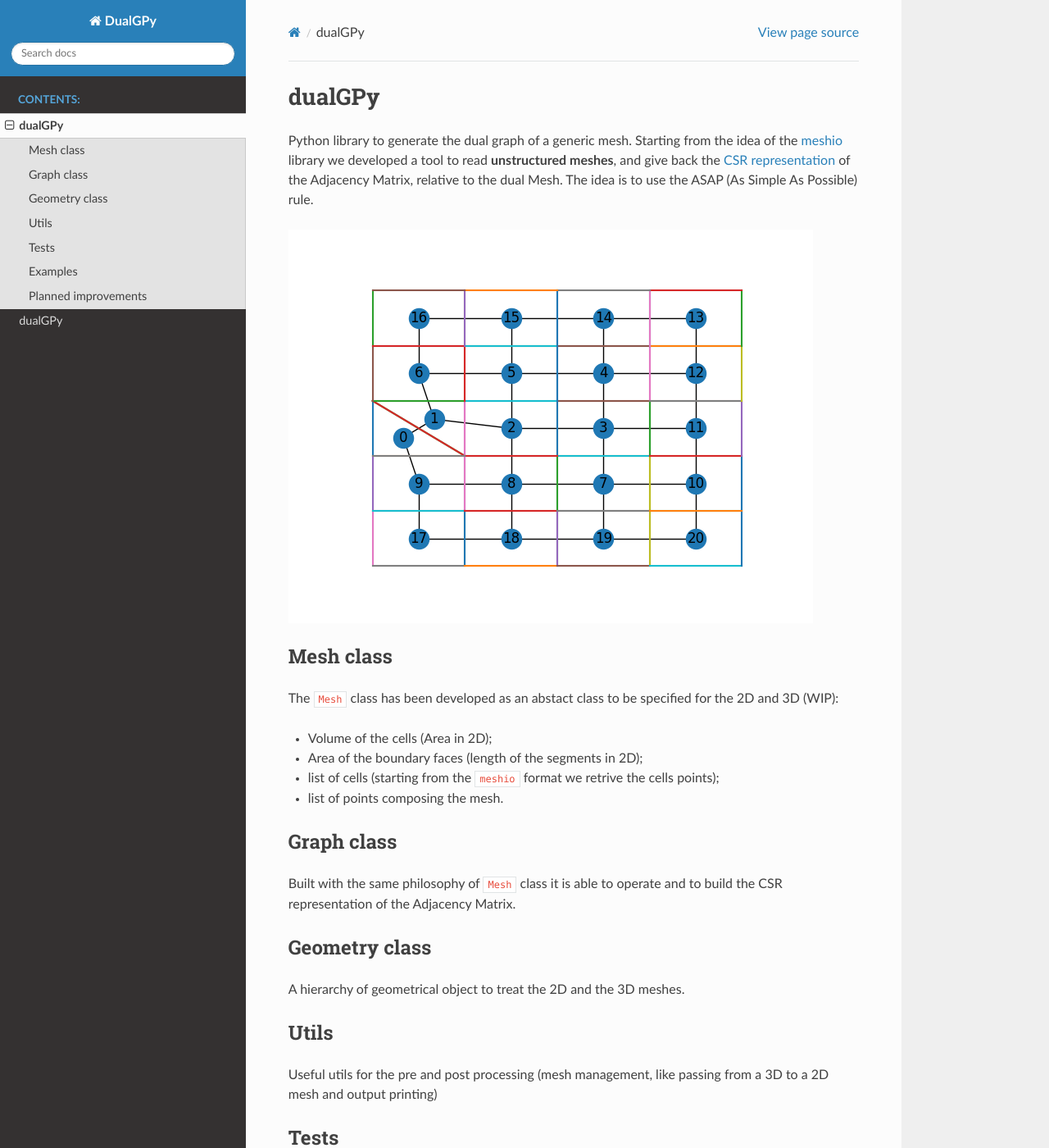
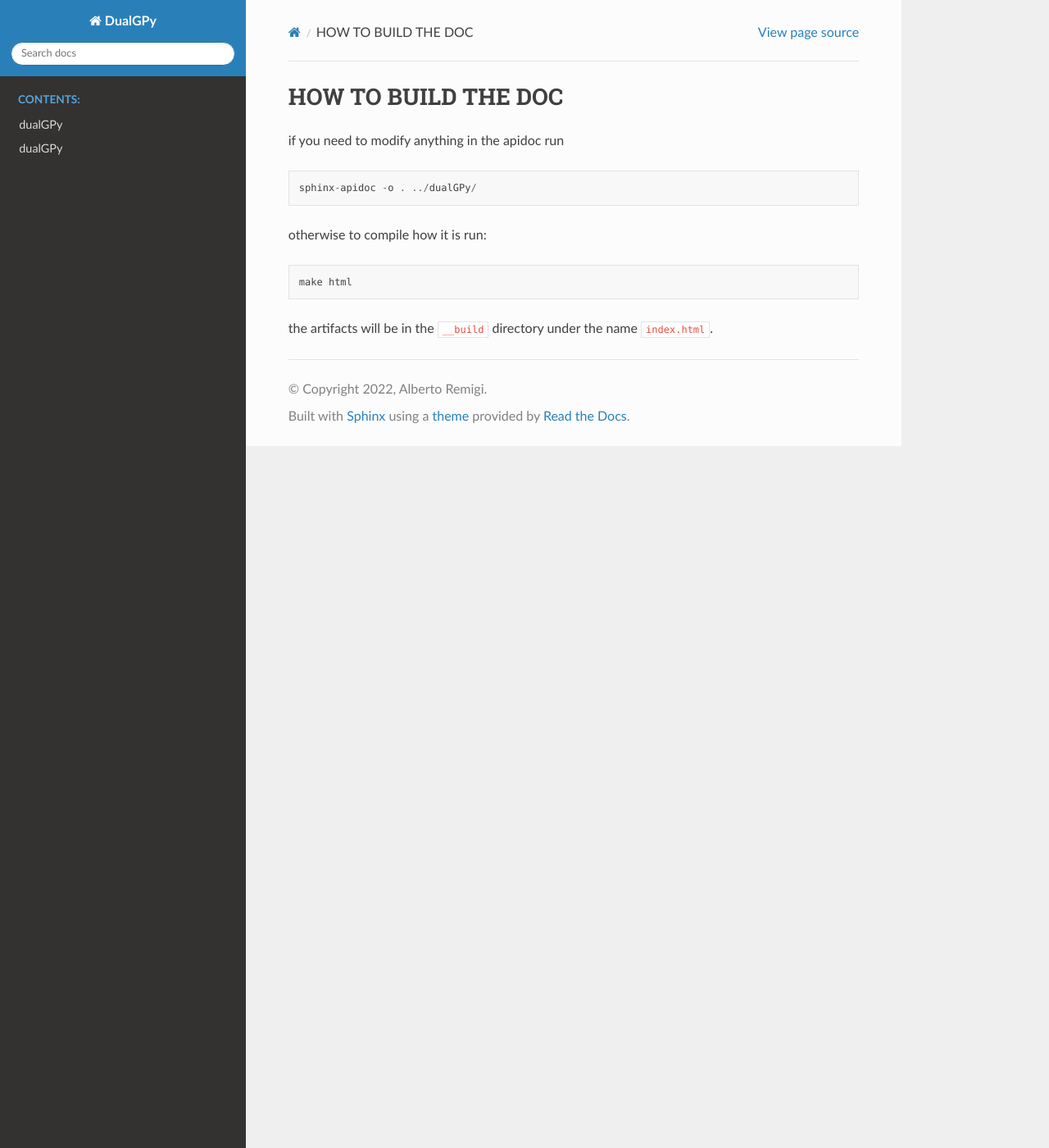
Before and after one commit to albiremo/dualGPy, a Sphinx documentation site: the page built from docs/README.md, in a window 1280 px wide and 1400 px high. Shown: the whole window at 82% size. Built offline with Sphinx 7.4.7 and the Read the Docs theme 2.0.0, drawn with Linux system fonts in a browser that asks for light colours; formulas are drawn with MathJax 3; some of the changed text lies outside the part shown.

Commit message:
modify the documentation

````diff
--- a/docs/README.md
+++ b/docs/README.md
@@ -1,37 +1,15 @@
-# dualGPy
-Python library to generate the dual graph of a generic mesh.
-Starting from the idea of the [meshio](https://github.com/nschloe/meshio) library we developed a tool to read **unstructured meshes**, and give back the [CSR representation](https://en.wikipedia.org/wiki/Sparse_matrix) of the Adjacency Matrix, relative to the dual Mesh. The idea is to use the ASAP (As Simple As Possible) rule.
+## HOW TO BUILD THE DOC
 
+if you need to modify anything in the apidoc run
 
-![Profile Image](https://github.com/albiremo/dualGPy/blob/main/profile.png)
+```
+sphinx-apidoc -o . ../dualGPy/
+```
 
-## Mesh class
-The `Mesh` class has been developed as an abstact class to be specified for the 2D and 3D (WIP):
-- Volume of the cells (Area in 2D);
-- Area of the boundary faces (length of the segments in 2D);
-- list of cells (starting from the `meshio` format we retrive the cells points);
-- list of points composing the mesh.
+otherwise to compile how it is run:
 
-## Graph class
+```
+make html
+```
 
-Built with the same philosophy of `Mesh` class it is able to operate and to build the CSR representation of the Adjacency Matrix.
-
-## Geometry class
-
-A hierarchy of geometrical object to treat the 2D and the 3D meshes.
-
-## Utils
-
-Useful utils for the pre and post processing (mesh management, like passing from a 3D to a 2D mesh and output printing)
-
-## Tests
-
-The tests are being run through the [Pytest](https://docs.pytest.org/en/7.1.x/contents.html) suite. If you want to add a test follow the format proposed.
-
-## Examples
-
-to look at an example have a look to the `test.py` script.`
-
-## Planned improvements
-
-To have an idea of the planned improvements, have a look at the issue tracker.
+the artifacts will be in the `__build` directory under the name `index.html`.
--- a/docs/index.rst
+++ b/docs/index.rst
@@ -10,7 +10,7 @@ Welcome to DualGPy's documentation!
    :maxdepth: 2
    :caption: Contents:
 
-   README.md
+   intro.md
 
    modules
 
--- /dev/null
+++ b/docs/intro.md
@@ -0,0 +1,37 @@
+# dualGPy
+Python library to generate the dual graph of a generic mesh.
+Starting from the idea of the [meshio](https://github.com/nschloe/meshio) library we developed a tool to read **unstructured meshes**, and give back the [CSR representation](https://en.wikipedia.org/wiki/Sparse_matrix) of the Adjacency Matrix, relative to the dual Mesh. The idea is to use the ASAP (As Simple As Possible) rule.
+
+
+![Profile Image](https://github.com/albiremo/dualGPy/blob/main/profile.png)
+
+## Mesh class
+The `Mesh` class has been developed as an abstact class to be specified for the 2D and 3D (WIP):
+- Volume of the cells (Area in 2D);
+- Area of the boundary faces (length of the segments in 2D);
+- list of cells (starting from the `meshio` format we retrive the cells points);
+- list of points composing the mesh.
+
+## Graph class
+
+Built with the same philosophy of `Mesh` class it is able to operate and to build the CSR representation of the Adjacency Matrix.
+
+## Geometry class
+
+A hierarchy of geometrical object to treat the 2D and the 3D meshes.
+
+## Utils
+
+Useful utils for the pre and post processing (mesh management, like passing from a 3D to a 2D mesh and output printing)
+
+## Tests
+
+The tests are being run through the [Pytest](https://docs.pytest.org/en/7.1.x/contents.html) suite. If you want to add a test follow the format proposed.
+
+## Examples
+
+to look at an example have a look to the `test.py` script.`
+
+## Planned improvements
+
+To have an idea of the planned improvements, have a look at the issue tracker.
````
